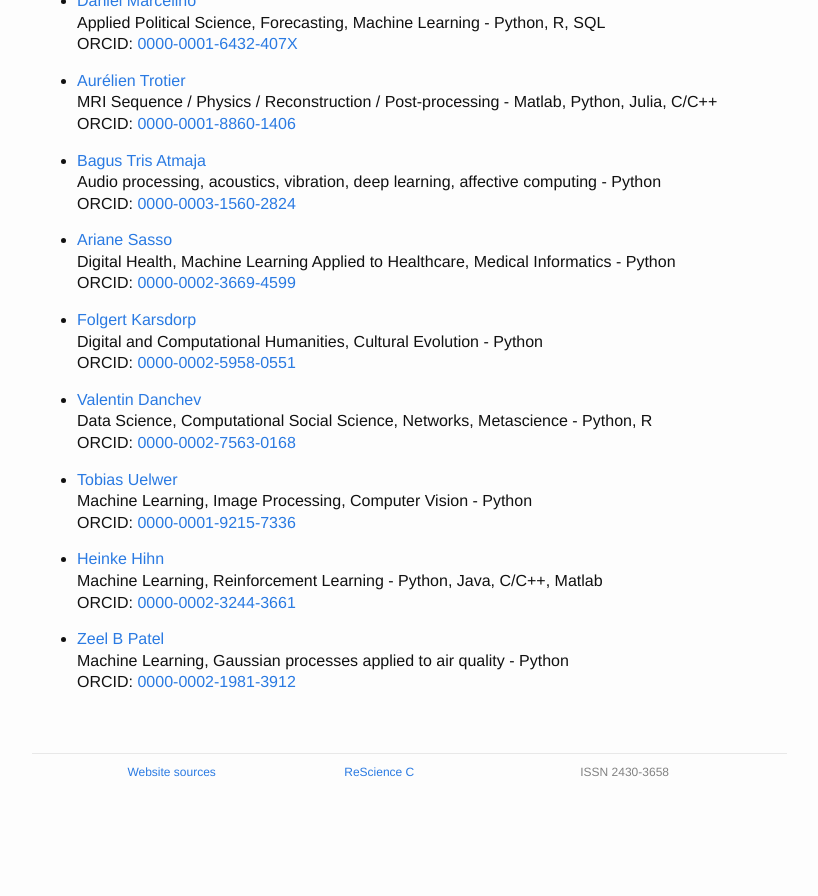
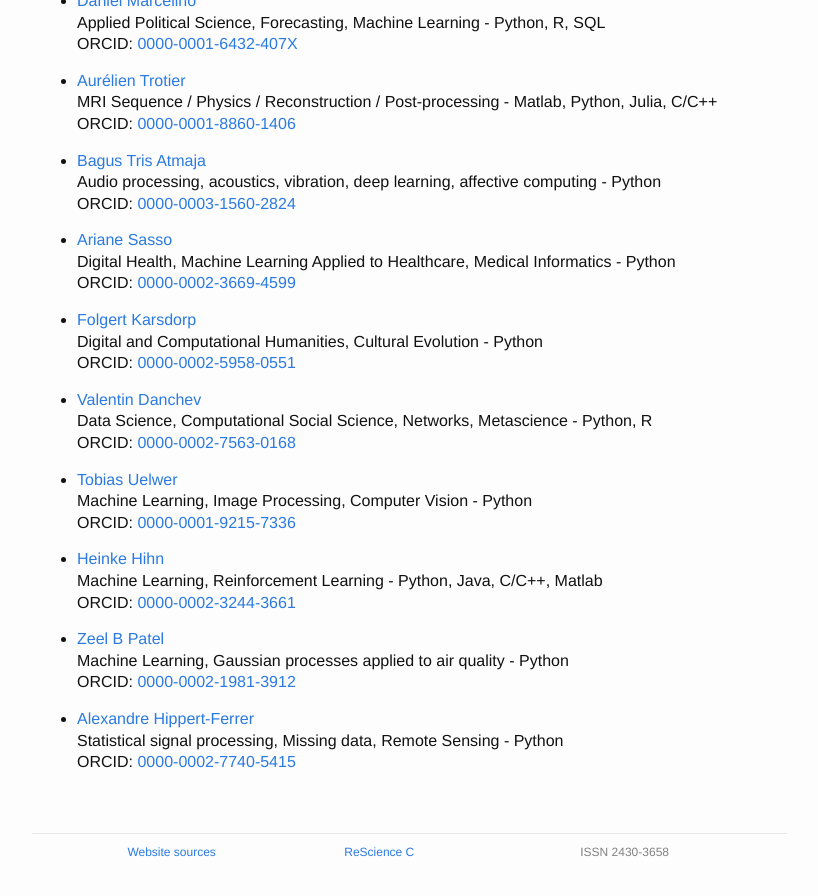
Before and after one commit to ReScience/rescience.github.io, a Jekyll site: the page built from 04-board.md, in a window 1280 px wide and 900 px high, scrolled down 13055 px. Shown: the top 896 px of the window, without its empty margins (223-1041 px from the left). Built offline with Jekyll 4.4.1, drawn with Linux system fonts in a browser that asks for light colours; our own code applies the rules of GitHub Pages for plain Markdown files; before the commit the page ends 13875 px from its top, so only the background shows below that.

Commit message:
Added "Alexandre Hippert-Ferrer" to the board (reviewer)

```diff
--- a/04-board.md
+++ b/04-board.md
@@ -707,3 +707,7 @@ ORCID: [0000-0002-8225-7517](https://orcid.org/0000-0002-8225-7517)
 * [Zeel B Patel](https://github.com/patel-zeel)
   Machine Learning, Gaussian processes applied to air quality - Python
   ORCID: [0000-0002-1981-3912](https://orcid.org/0000-0002-1981-3912)
+
+* [Alexandre Hippert-Ferrer](https://github.com/ahippert)
+  Statistical signal processing, Missing data, Remote Sensing - Python
+  ORCID: [0000-0002-7740-5415](https://orcid.org/0000-0002-7740-5415)
```
